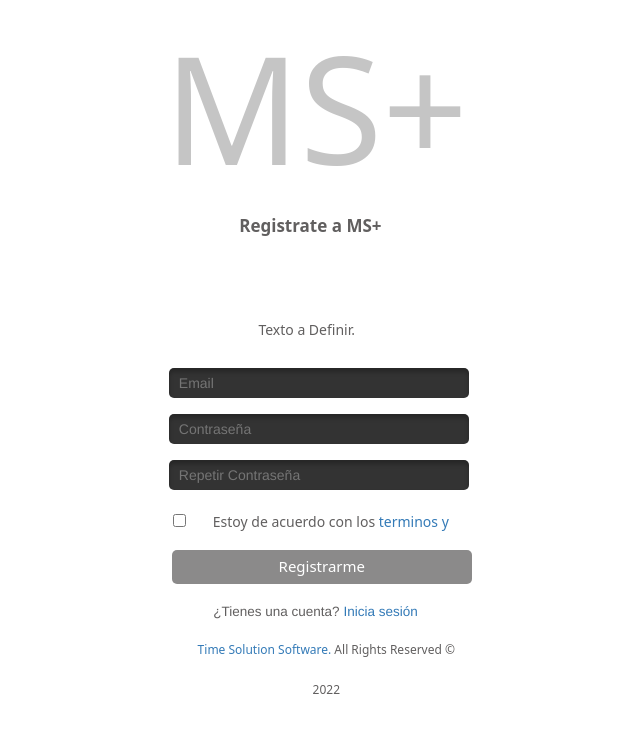
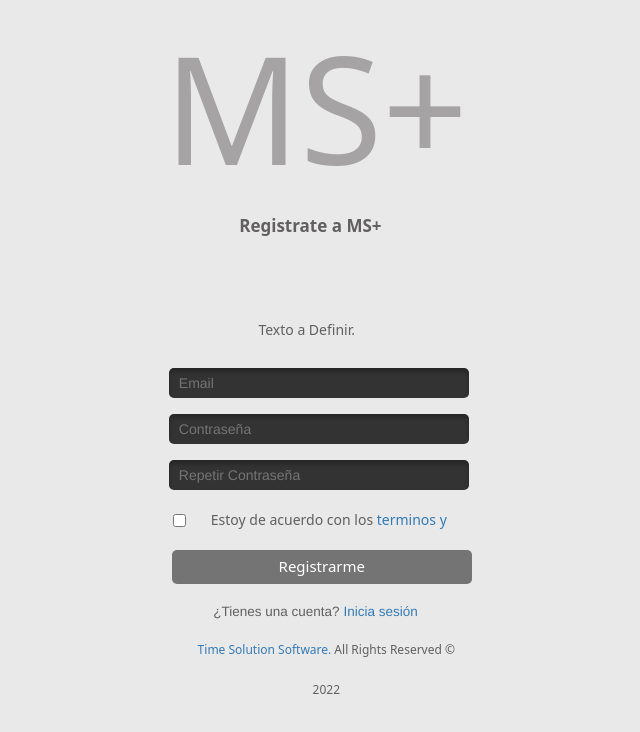
Before and after one commit to Isierro1/MediaSolution-, a React (Create React App) app: page / in a window 1280 px wide. Shown: the top 732 px of the page, without its empty margins (324-964 px from the left). Built offline with nearby package versions, Linux system fonts and the light colour scheme.

Commit message:
chore: change css styles

```diff
--- a/src/App.css
+++ b/src/App.css
@@ -1,3 +1,7 @@
+html {
+  background-color: #e9e9e9;
+}
+
 .App {
   text-align: center;
 }
--- a/src/index.css
+++ b/src/index.css
@@ -5,7 +5,6 @@
     sans-serif;
   -webkit-font-smoothing: antialiased;
   -moz-osx-font-smoothing: grayscale;
-  background-color: #f3f3f4;
 }
 
 code {
--- a/src/styles/register.css
+++ b/src/styles/register.css
@@ -1,7 +1,11 @@
+.background {
+  background-color: #e9e9e9;
+}
+
 .register-title {
   font-size: 150px;
   font-family: system-ui, -apple-system, BlinkMacSystemFont, 'Segoe UI', Roboto, Oxygen, Ubuntu, Cantarell, 'Open Sans', 'Helvetica Neue', sans-serif;
-  color: rgb(197, 197, 197);
+  color: rgb(165, 163, 163);
 }
 
 .register-to-ms {
@@ -51,8 +55,8 @@
 
 .register-terms {
   position: absolute;
-  top: 138.5px;
-  left: 24px;
+  top: 137.4px;
+  left: 20px;
   color: rgb(97, 95, 95);
   font-family: system-ui, -apple-system, BlinkMacSystemFont, 'Segoe UI', Roboto, Oxygen, Ubuntu, Cantarell, 'Open Sans', 'Helvetica Neue', sans-serif;
 }
@@ -76,7 +80,7 @@
   display: flex;
   align-items: center;
   justify-content: center;
-  background-color: #8b8a8a;
+  background-color: #757474;
 }
 
 .register-button:hover {
```
